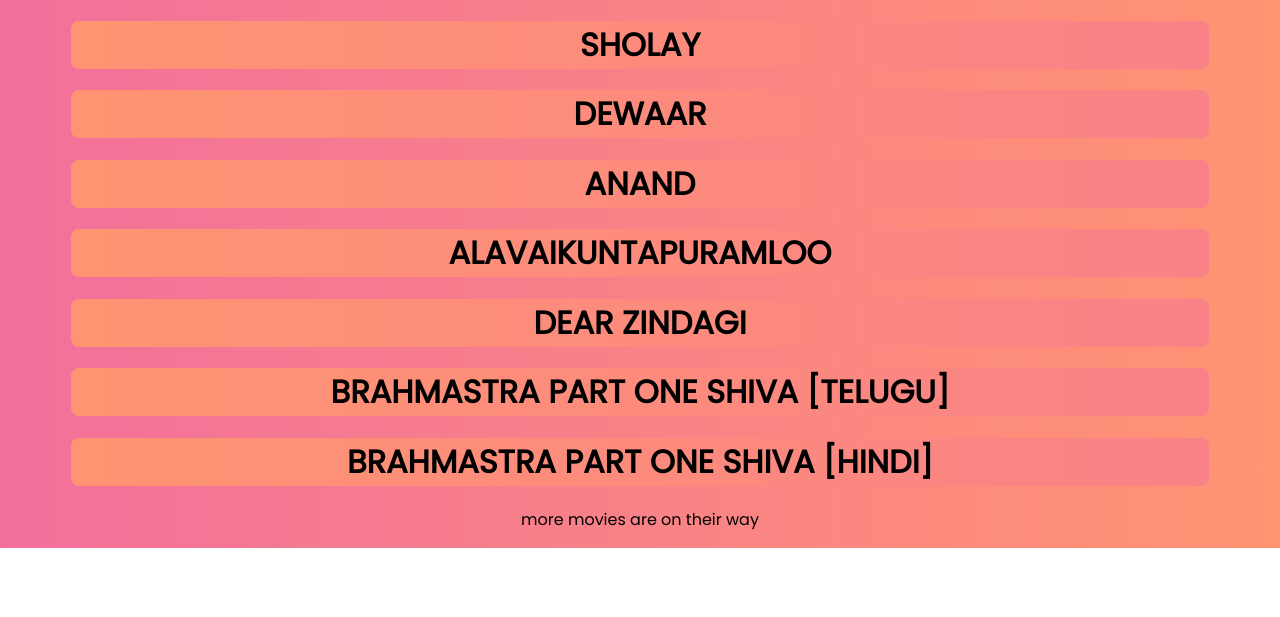
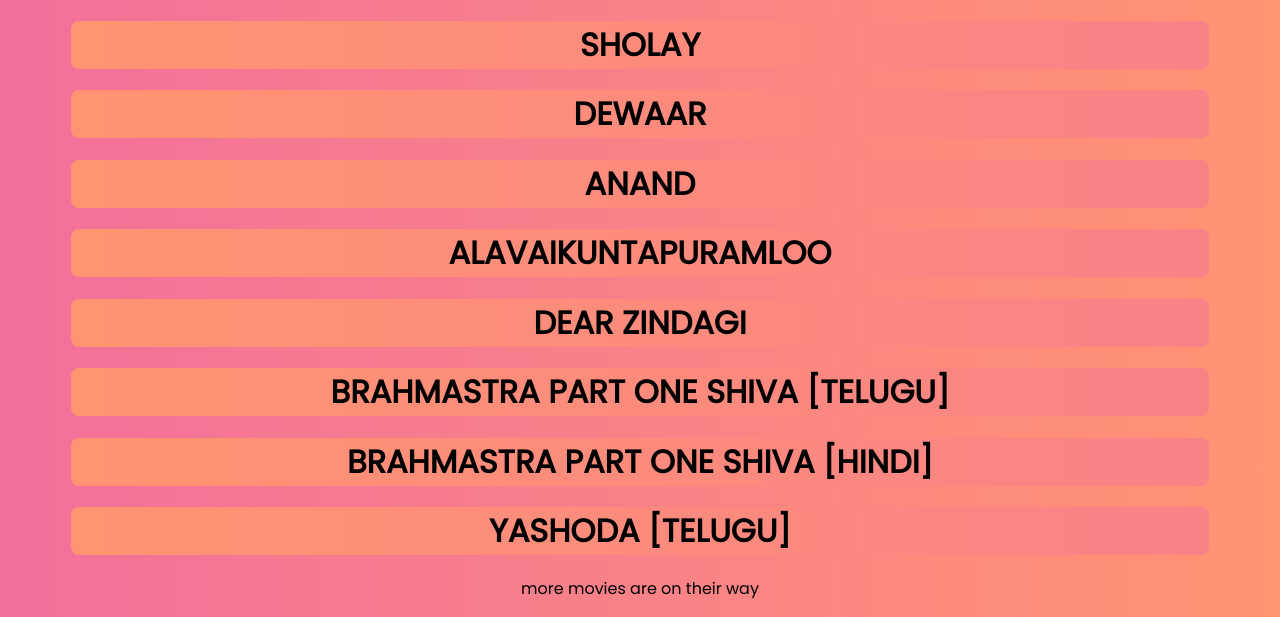
Before and after one commit to a-mov/a-mov.github.io, a plain HTML site: page index.html in a window 1280 px wide. Shown: the part 804-1421 px from the top of the page. Before the commit the page ends 1352 px from the top, so only its background shows below. Drawn offline with nearby package versions, Linux system fonts and the light colour scheme.

Commit message:
Update index.html

```diff
--- a/index.html
+++ b/index.html
@@ -55,7 +55,9 @@
             <li onclick="window.open('/brahmastra-part-one-shiva-hindi','_self')">
                 <h1><a href="/brahmastra-part-one-shiva-hindi">BRAHMASTRA PART ONE SHIVA [HINDI]</a></h1>
             </li>
-
+            <li onclick="window.open('/yashoda','_self')">
+                <h1><a href="/yashoda">YASHODA [TELUGU]</a></h1>
+            </li>
 
             more movies are on their way
         </ul>
```
